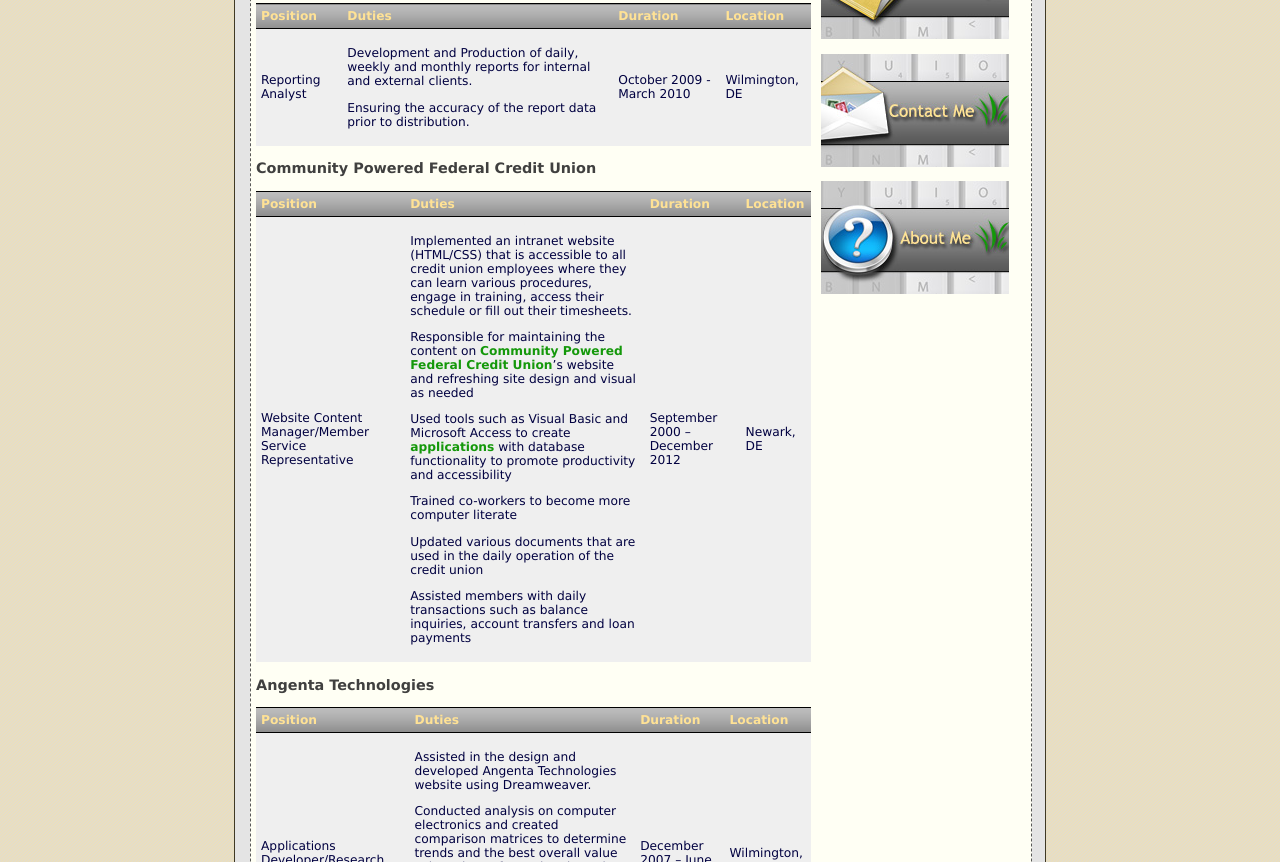
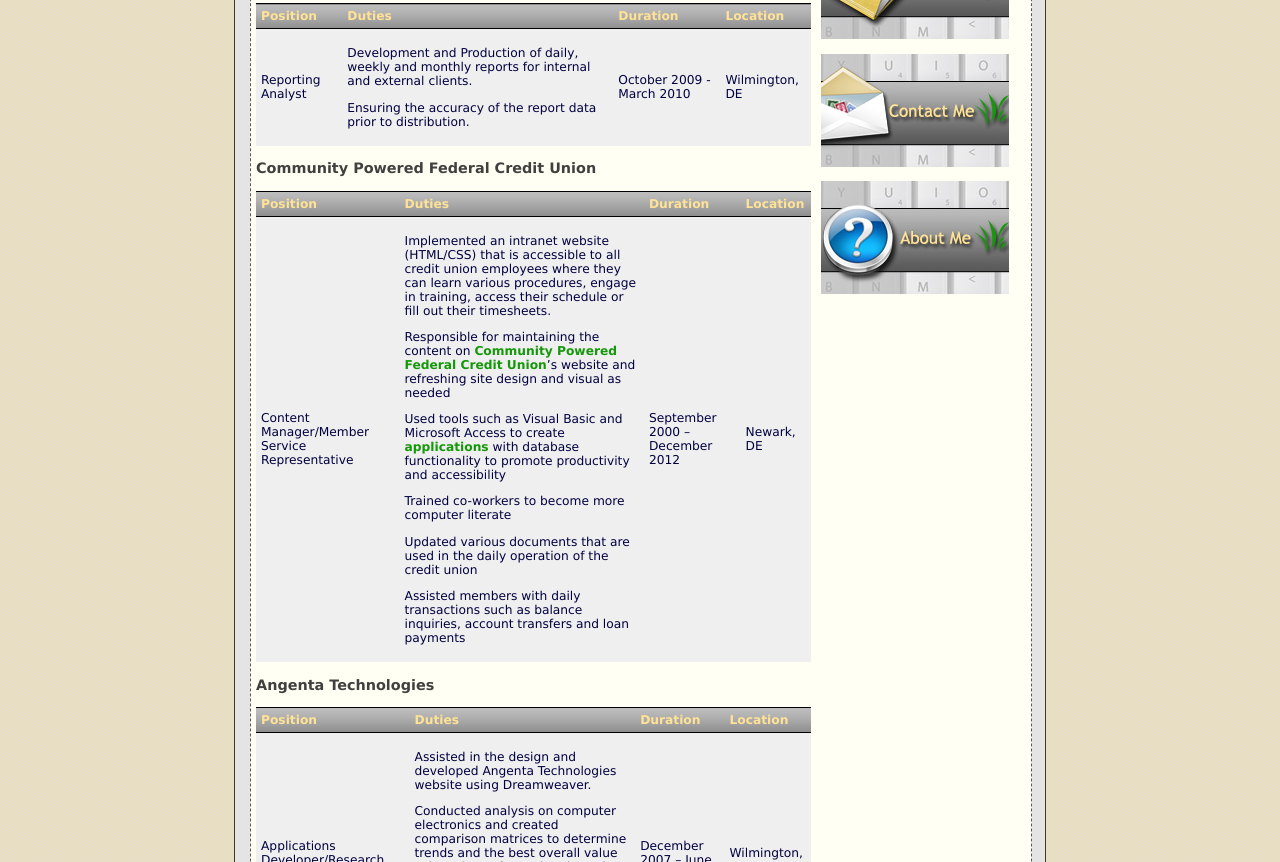
Before and after one commit to omerome83/Graduate-School-Final-Project, a plain HTML site: page resume.html in a window 1280 px wide. Shown: the part 588-1450 px from the top of the page. Drawn offline with Linux system fonts and the light colour scheme.

Commit message:
Update resume.html

```diff
--- a/resume.html
+++ b/resume.html
@@ -180,7 +180,7 @@
               <th>Location</th>
             </tr>
             <tr>
-              <td>Website Content Manager/Member Service Representative</td>
+              <td>Content Manager/Member Service Representative</td>
               <td>
                 <p>
                   Implemented an intranet website (HTML/CSS) that is accessible
```
